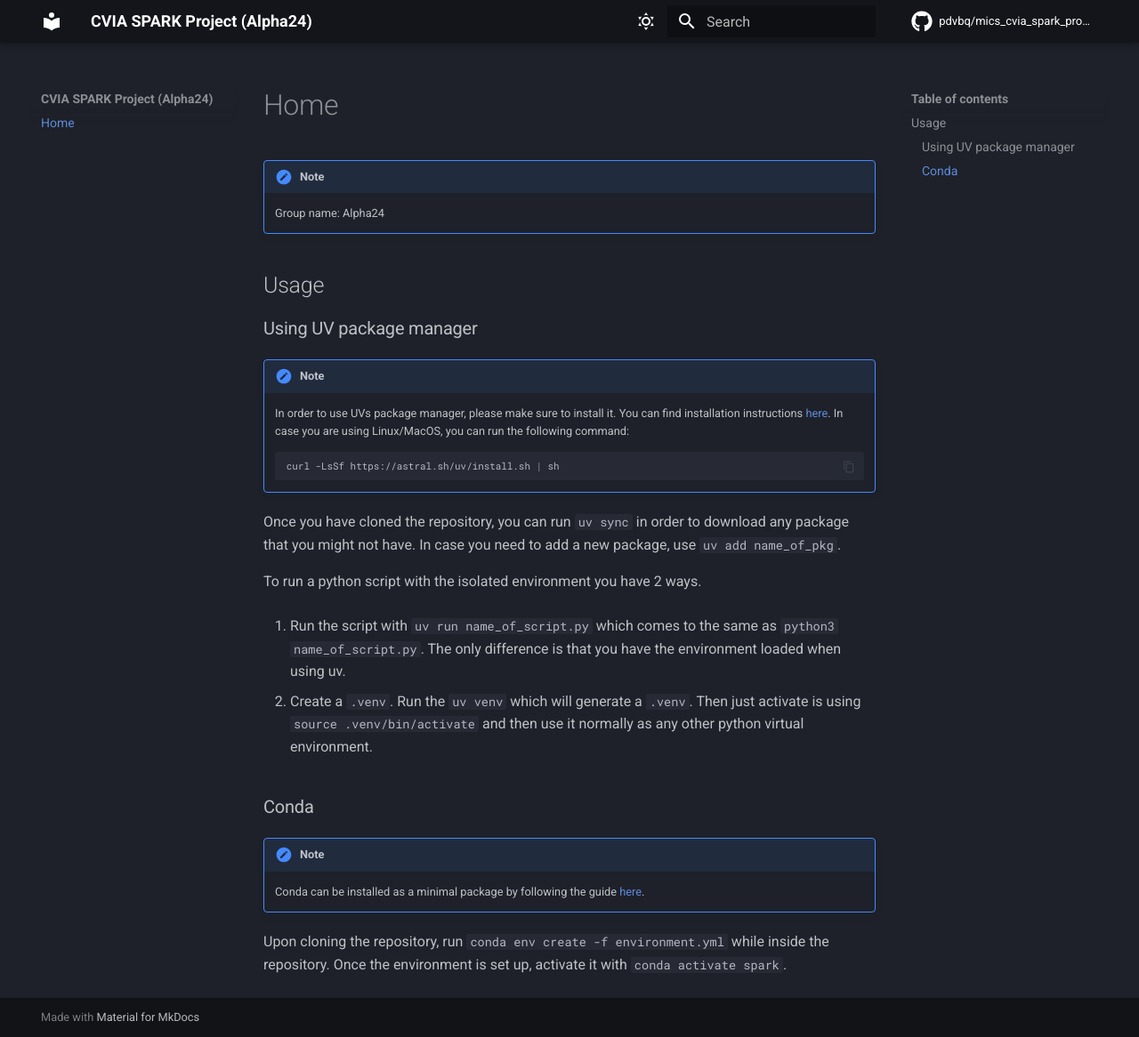
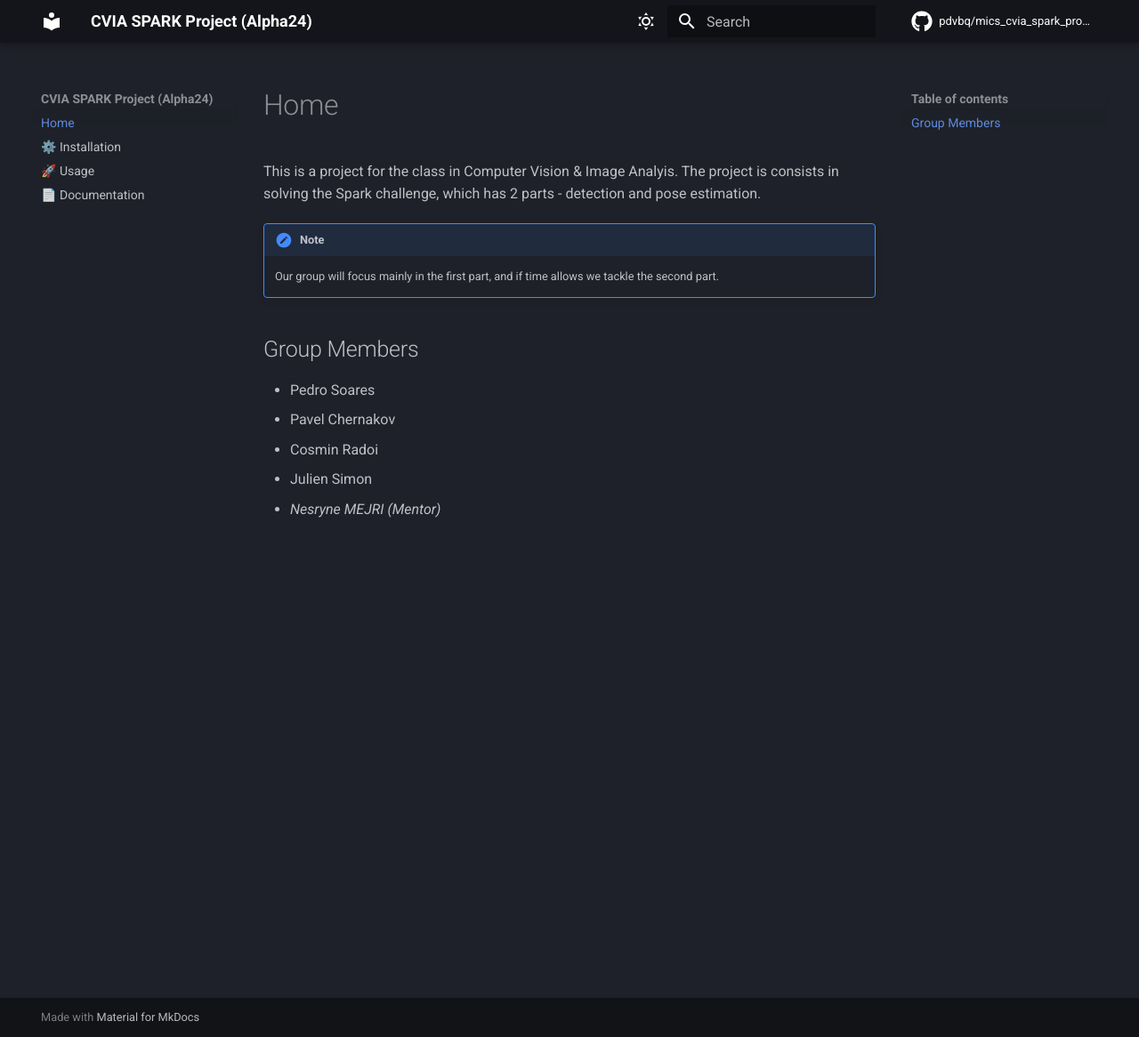
Before and after one commit to pdvbq/mics_cvia_spark_project, an MkDocs documentation site: the page built from docs/index.md, in a window 1280 px wide and 1166 px high. Shown: the whole window at 89% size. Built offline with MkDocs 1.6.1 and Material for MkDocs 9.7.7, drawn with Linux system fonts in a browser that asks for light colours; comment, search, counter and statistics services are not loaded.

Commit message:
docs: add improvements with some guides

````diff
--- /dev/null
+++ b/docs/docs.md
@@ -0,0 +1 @@
+# 📄 Documentation
--- a/docs/index.md
+++ b/docs/index.md
@@ -1,36 +1,14 @@
-!!! note
-
-    Group name: Alpha24
-
-## Usage
-
-### Using UV package manager
+This is a project for the class in Computer Vision & Image Analyis.
+The project is consists in solving the Spark challenge, which has 2 parts - detection and pose estimation.
 
 !!! note
 
-    In order to use UVs package manager, please make sure to install it. You can
-    find installation instructions [here](https://docs.astral.sh/uv/getting-started/installation/).
-    In case you are using Linux/MacOS, you can run the following command:
+    Our group will focus mainly in the first part, and if time allows we tackle the second part.
 
-    ```sh
-    curl -LsSf https://astral.sh/uv/install.sh | sh
-    ```
+## Group Members
 
-Once you have cloned the repository, you can run `uv sync` in order to download any package that you might not
-have. In case you need to add a new package, use `uv add name_of_pkg`.
-
-To run a python script with the isolated environment you have 2 ways.
-
-1. Run the script with `uv run name_of_script.py` which comes to the same as `python3 name_of_script.py`.
-   The only difference is that you have the environment loaded when using uv.
-
-2. Create a `.venv`. Run the `uv venv` which will generate a `.venv`. Then just activate is using `source .venv/bin/activate` and then
-   use it normally as any other python virtual environment.
-
-### Conda
-
-!!! note
-
-    Conda can be installed as a minimal package by following the guide [here](https://docs.anaconda.com/miniconda/).
-
-Upon cloning the repository, run `conda env create -f environment.yml` while inside the repository. Once the environment is set up, activate it with `conda activate spark`.
+- Pedro Soares
+- Pavel Chernakov
+- Cosmin Radoi
+- Julien Simon
+- _Nesryne MEJRI (Mentor)_
````
Also changed, not shown: docs/1.installation.md (added, +37 -0 lines), docs/2.usage.md (added, +53 -0 lines).
